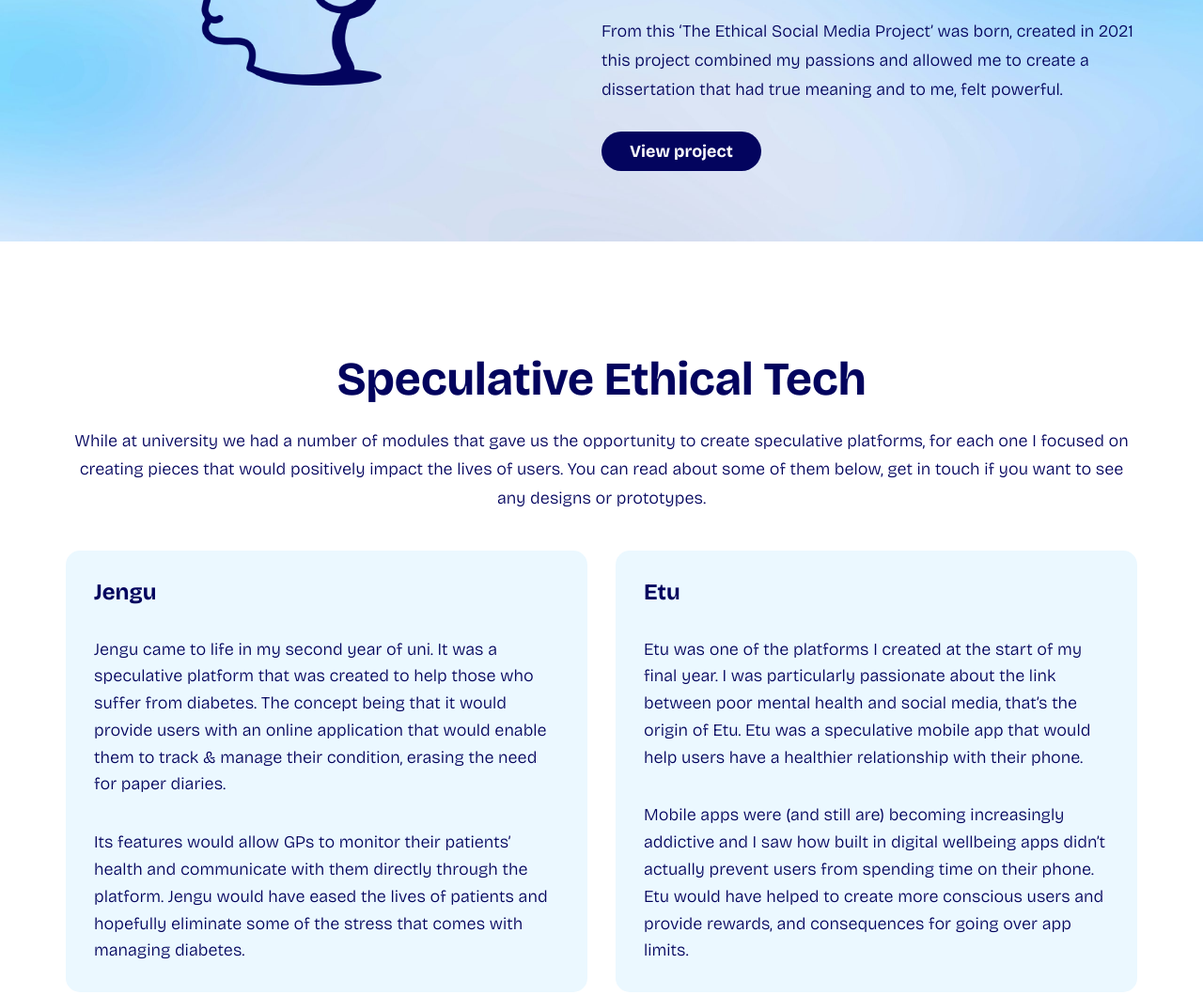
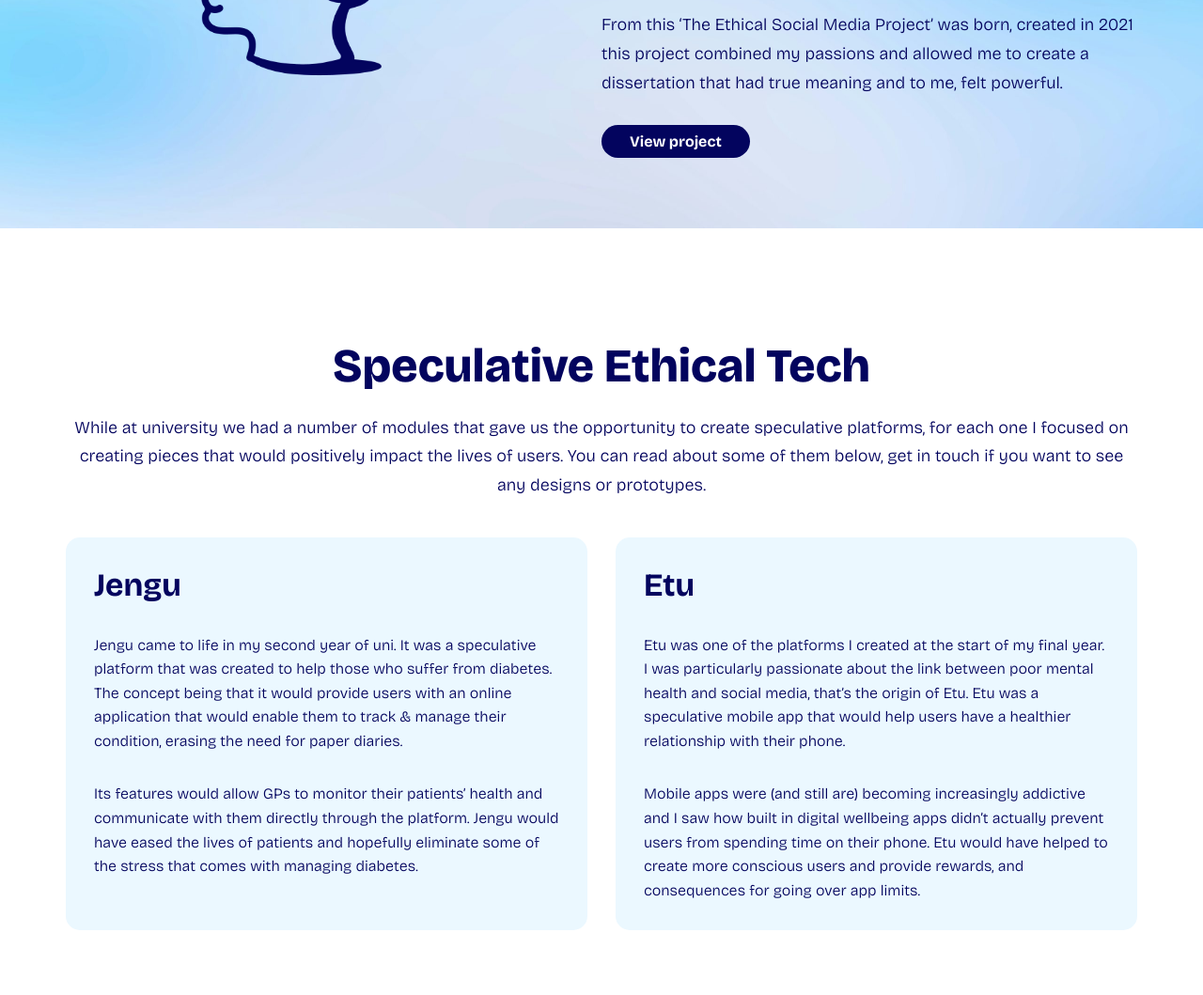
Before and after one commit to ellarmchambers/elloella.github.io, a plain HTML site: page experience.html in a window 1280 px wide. Shown: the part 1620-2679 px from the top of the page at 94% size. Drawn offline with nearby package versions, Linux system fonts and the light colour scheme.

Commit message:
Desktop changes

```diff
--- a/style.css
+++ b/style.css
@@ -70,7 +70,7 @@ main section {
 
 .section-title {
     font-size: 50px;
-    font-weight: 700;
+    font-weight: 800;
     line-height: 1.2;
     margin-bottom: 20px;
     text-align: left;
@@ -217,7 +217,7 @@ h1 {
     gap: 30px;
 }
 .testimonial {
-    background-color: rgba(255, 255, 255, 0.8);
+    background-color: white;
     padding: 30px;
     border-radius: 10px;
     text-align: left;
@@ -233,12 +233,12 @@ h1 {
     background-color: #03045E;
     color: white;
     border: none;
-    padding: 10px 30px;
+    padding: 8px 30px;
     border-radius: 25px;
     cursor: pointer;
     font-family: 'Bricolage Grotesque', sans-serif;
     text-decoration: none;
-    font-size: 18px;
+    font-size: 16px;
     font-weight: 700;
     transition: transform 0.3s ease, background-color 0.3s ease;
     display: inline-block;
@@ -276,8 +276,8 @@ h1 {
     display: flex;
     flex-direction: column;
 }
-.project-box h3 { font-size: 24px; font-weight: 700; color: #03045E; margin-top: 0; margin-bottom: 15px; }
-.project-box p { font-size: 18px; line-height: 1.6; margin-bottom: 15px; max-width: none; }
+.project-box h3 { font-size: 34px; font-weight: 700; color: #03045E; margin-top: 0; margin-bottom: 15px; }
+.project-box p { font-size: 16px; line-height: 1.6; margin-bottom: 15px; max-width: none; }
 .project-box p:last-child { margin-bottom: 0; }
 
 footer {
```
